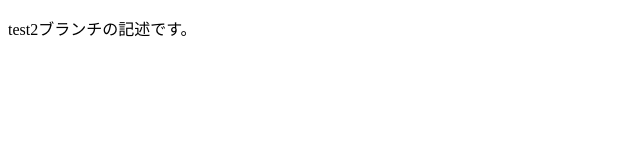
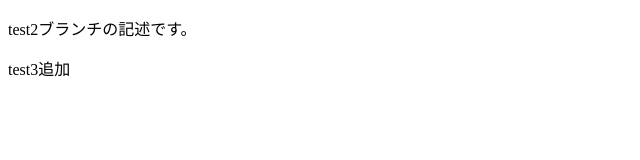
Before and after one commit to Rin-POSSE/practice-conflict, a plain HTML site: page index.html in a window 1280 px wide. Shown: the full height of the page, 0-640 px from the left. Drawn offline with Linux system fonts and the light colour scheme.

Commit message:
test3追加

```diff
--- a/index.html
+++ b/index.html
@@ -6,8 +6,7 @@
     <title>Document</title>
 </head>
 <body>
-
     <p>test2ブランチの記述です。</p>
-
+    <p>test3追加</p>
 </body>
 </html>
```
